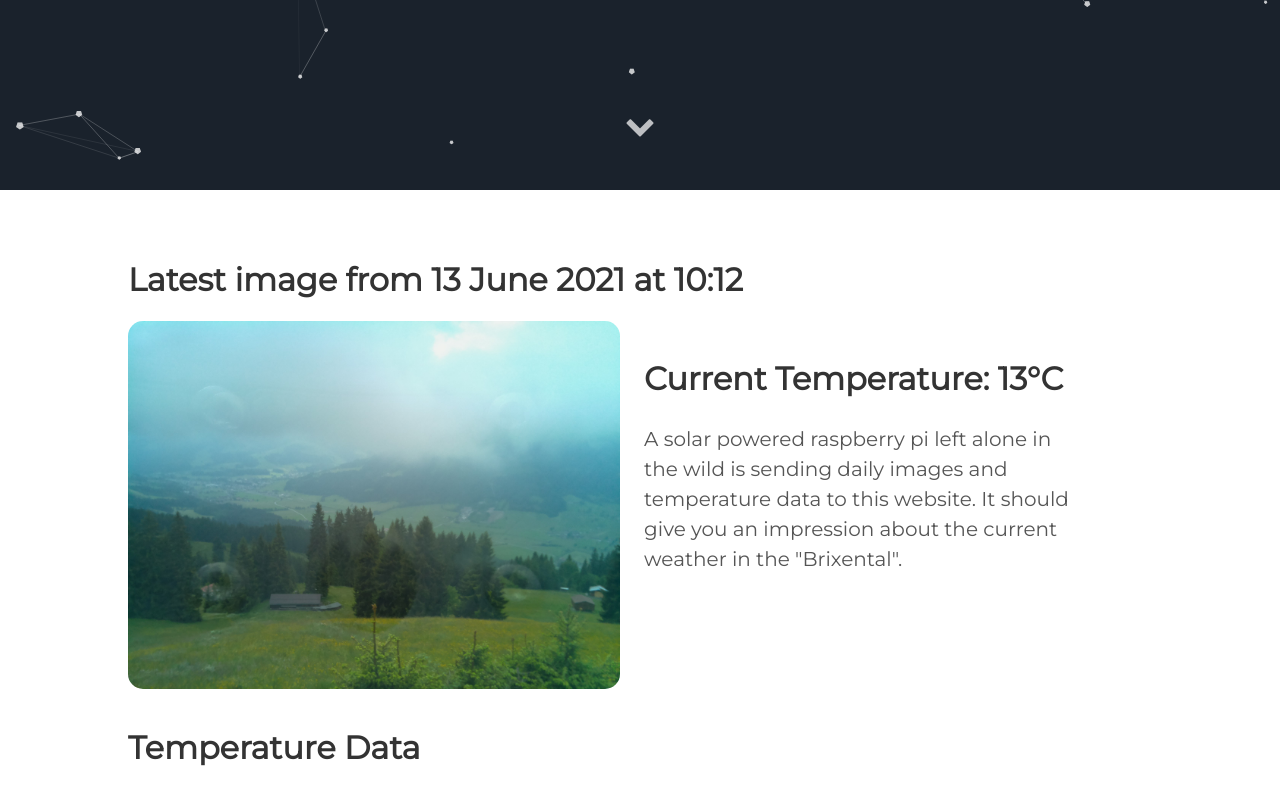
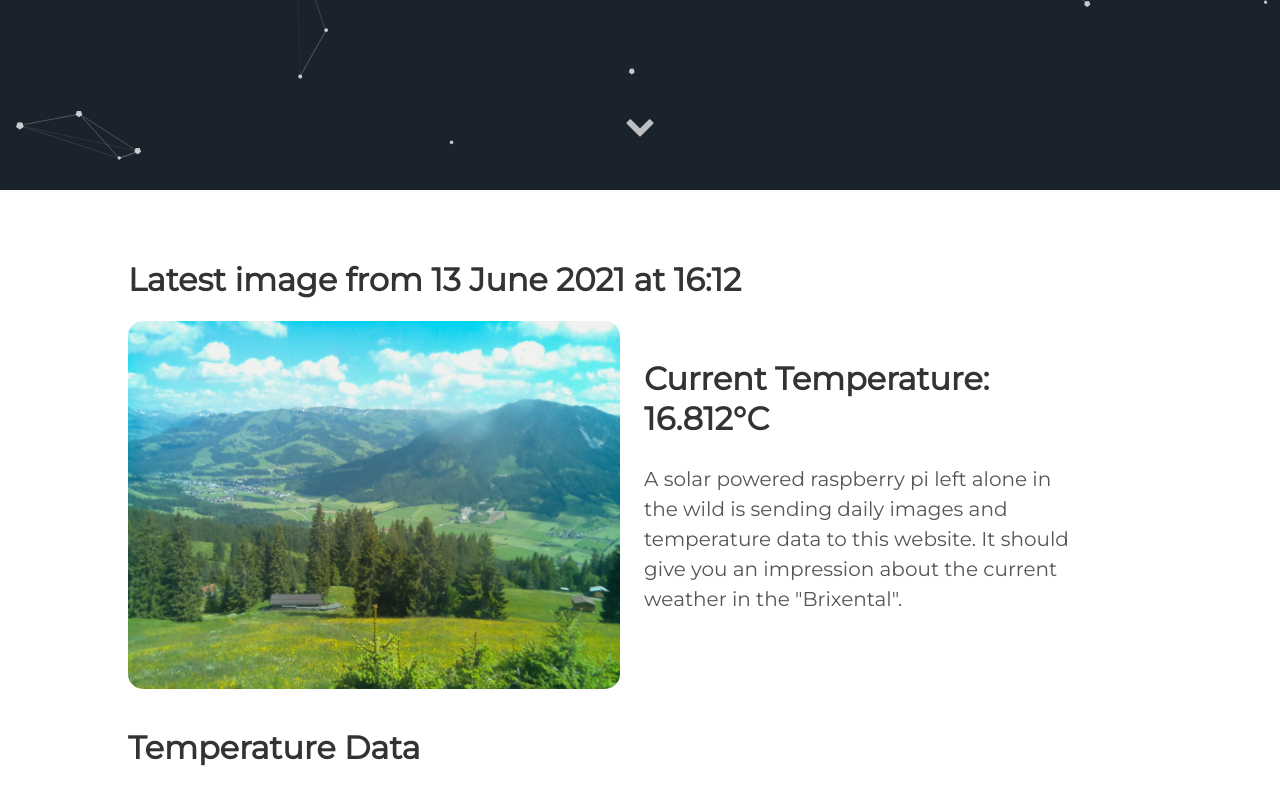
Before and after one commit to vektorious/vektorious.github.io, a Jekyll site: the page built from resources/huette.md, in a window 1280 px wide and 900 px high, scrolled down 710 px. Shown: the top 805 px of the window. Built offline with Jekyll 4.4.1, drawn with Linux system fonts in a browser that asks for light colours.

Commit message:
I'm a bot beep boop

```diff
--- a/resources/huette.md
+++ b/resources/huette.md
@@ -6,13 +6,13 @@ image: '/assets/img/'
 description: 'Live image from the Austrian alps'
 twitter_text: ' '
 ---
-## Latest image from 13 June 2021 at 10:12
+## Latest image from 13 June 2021 at 16:12
 <div class="huette">
   <div class="huette-image">
     <img src="{{ "/assets/img/huette.jpg" | prepend: site.baseurl }}">
   </div>
   <div class="huette-text">
-        <h2>Current Temperature: 13°C</h2>
+        <h2>Current Temperature: 16.812°C</h2>
         <p>A solar powered raspberry pi left alone in the wild is sending daily images and temperature data to this website. It should give you an impression about the current weather in the "Brixental".</p>
 
   </div>
```
Also changed, not shown: rpi-script/2021-06-13_161101.txt (renamed from rpi-script/2021-06-13_101100.txt, +5 -5 lines), rpi-script/huette.md (+2 -2 lines), assets/img/huette.jpg, assets/img/temp_plot.png, rpi-script/temp_plot.png, 1 other file.
